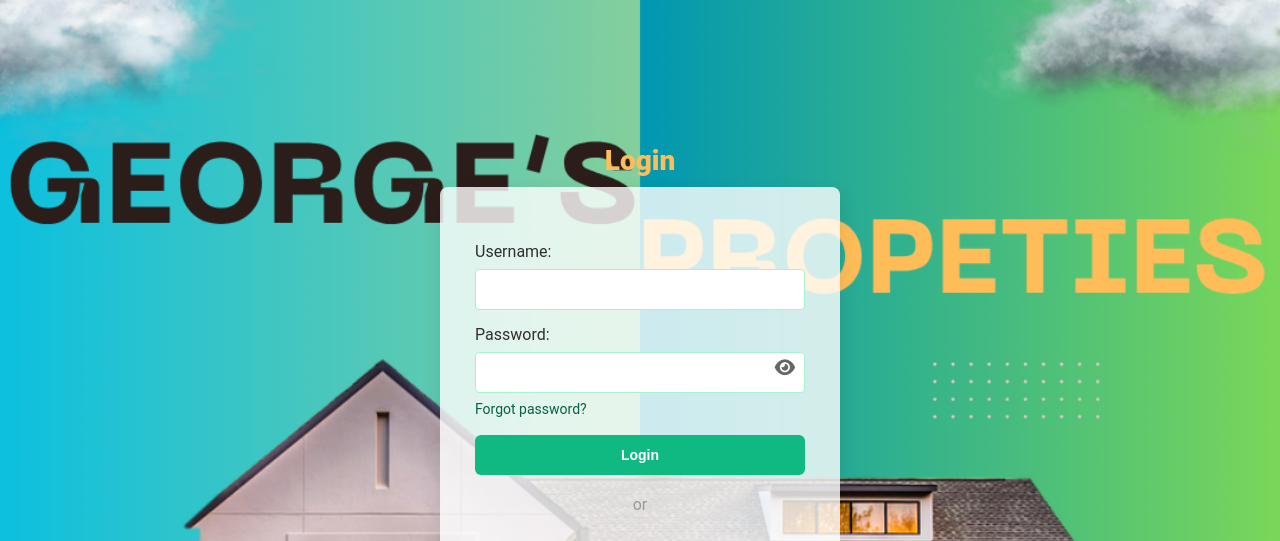
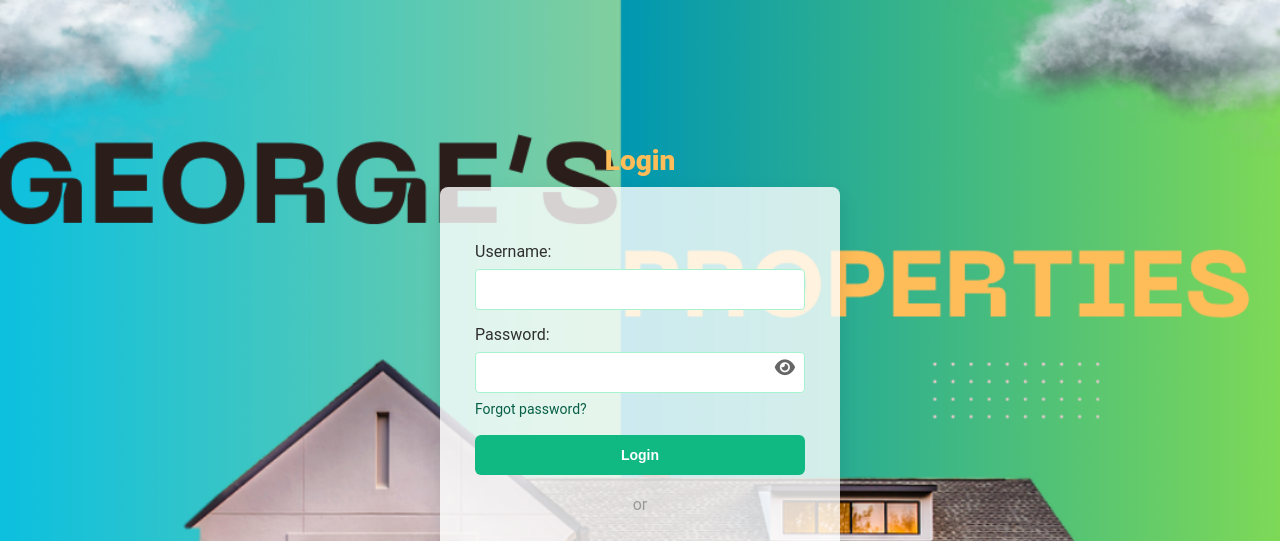
Before and after one commit to Mitch3lle/Rental-Management-System, a plain HTML site: page index.html in a window 1280 px wide. Shown: the top 541 px of the page. Drawn offline with nearby package versions, Linux system fonts and the light colour scheme.

Commit message:
Update styles.css

```diff
--- a/styles.css
+++ b/styles.css
@@ -105,7 +105,7 @@ h1, h2 {
   justify-content: center;
   height: 100vh;
   padding: 20px;
-  background-image: url(log-in\ image\ for\ GPRMS.png) ;
+  background-image: url(log-in2.png) ;
   background-repeat: no-repeat;
 
   background-size: cover;
```
